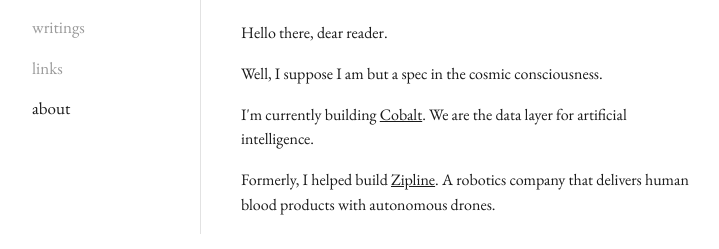
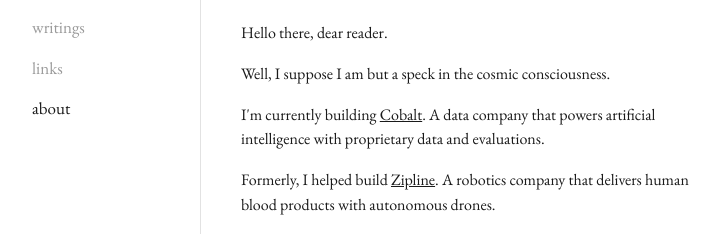
Before and after one commit to akori-test/danielblay.com, a plain HTML site: page about/index.html in a window 1280 px wide. Shown: the part 105-354 px from the top of the page, without its empty margins (98-817 px from the left). Drawn offline with nearby package versions, Linux system fonts and the light colour scheme.

Commit message:
Fix speck typo and mirror Cobalt/Zipline sentence structure
Co-Authored-By: Claude Opus 4.8 <noreply@anthropic.com>

```diff
--- a/about/index.html
+++ b/about/index.html
@@ -27,8 +27,8 @@
       <section class="view">
         <h1>about</h1>
         <p>Hello there, dear reader.</p>
-        <p>Well, I suppose I am but a spec in the cosmic consciousness.</p>
-        <p>I'm currently building <a href="https://gocobalt.ai/" target="_blank" rel="noopener">Cobalt</a>. We are the data layer for artificial intelligence.</p>
+        <p>Well, I suppose I am but a speck in the cosmic consciousness.</p>
+        <p>I'm currently building <a href="https://gocobalt.ai/" target="_blank" rel="noopener">Cobalt</a>. A data company that powers artificial intelligence with proprietary data and evaluations.</p>
         <p>Formerly, I helped build <a href="https://www.zipline.com/" target="_blank" rel="noopener">Zipline</a>. A robotics company that delivers human blood products with autonomous drones.</p>
       </section>
     </main>
```
